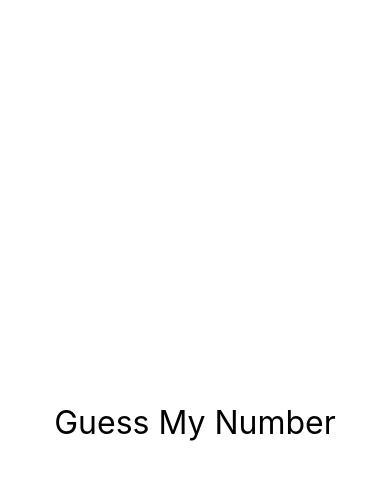
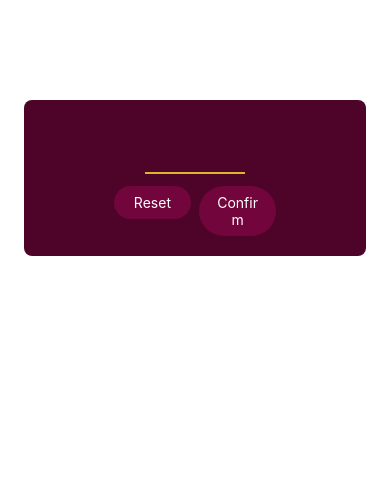
Before and after one commit to GustavoMen/GuessMyNumberApp, a React Native app: screen / in a window 390 px wide. Shown: the top 480 px of the page. Built offline with nearby package versions, Linux system fonts and the light colour scheme.

Commit message:
Custom Button done

```diff
--- a/App.js
+++ b/App.js
@@ -1,13 +1,8 @@
-import { StatusBar } from "expo-status-bar";
-import { StyleSheet, Text, View } from "react-native";
+import { StyleSheet } from "react-native";
+import StartGameScreen from "./screens/StartGameScreen";
 
 export default function App() {
-  return (
-    <View style={styles.container}>
-      <Text style={styles.text}>Guess My Number</Text>
-      <StatusBar style="auto" />
-    </View>
-  );
+  return <StartGameScreen />;
 }
 
 const styles = StyleSheet.create({
--- /dev/null
+++ b/components/PrimaryButton.js
@@ -0,0 +1,49 @@
+import { View, Text, Pressable, StyleSheet } from "react-native";
+
+function PrimaryButton({ children }) {
+  function pressHandler() {
+    console.log("Pressed!");
+  }
+
+  return (
+    <View style={styles.buttonOuterContainer}>
+      <Pressable
+        onPress={pressHandler}
+        android_ripple={{ color: "#640233" }}
+        style={({ pressed }) =>
+          pressed
+            ? [styles.buttonInnerContainer, styles.pressed]
+            : styles.buttonInnerContainer
+        }
+      >
+        <Text style={styles.buttonText}>{children}</Text>
+      </Pressable>
+    </View>
+  );
+}
+
+export default PrimaryButton;
+
+const styles = StyleSheet.create({
+  buttonOuterContainer: {
+    borderRadius: 28,
+    margin: 4,
+    overflow: "hidden",
+  },
+
+  buttonInnerContainer: {
+    backgroundColor: "#72063c",
+    paddingVertical: 8,
+    paddingHorizontal: 16,
+    elevation: 2,
+  },
+
+  buttonText: {
+    color: "#ffffff",
+    textAlign: "center",
+  },
+
+  pressed: {
+    opacity: 0.75,
+  },
+});
--- a/screens/StartGameScreen.js
+++ b/screens/StartGameScreen.js
@@ -1,11 +1,58 @@
-import { TextInput, View } from "react-native";
+import { TextInput, View, StyleSheet } from "react-native";
+import PrimaryButton from "../components/PrimaryButton";
 
 function StartGameScreen() {
   return (
-    <View>
-      <TextInput />
+    <View style={styles.inputContainer}>
+      <TextInput
+        style={styles.numberInput}
+        maxLength={3}
+        keyboardType={"number-pad"}
+      />
+      <View style={styles.buttonsContainer}>
+        <View style={styles.buttonContainer}>
+          <PrimaryButton>Reset</PrimaryButton>
+        </View>
+        <View style={styles.buttonContainer}>
+          <PrimaryButton>Confirm</PrimaryButton>
+        </View>
+      </View>
     </View>
   );
 }
 
 export default StartGameScreen;
+
+const styles = StyleSheet.create({
+  inputContainer: {
+    justifyContent: "center",
+    alignItems: "center",
+    marginTop: 100,
+    marginHorizontal: 24,
+    padding: 16,
+    backgroundColor: "#4e0329",
+    borderRadius: 8,
+    elevation: 14,
+    shadowColor: "black",
+  },
+
+  numberInput: {
+    height: 50,
+    fontSize: 32,
+    width: 100,
+    textAlign: "center",
+    borderBottomWidth: 2,
+    borderBottomColor: "#ddb52f",
+    color: "#ddb52f",
+    marginVertical: 8,
+    fontWeight: "bold",
+  },
+
+  buttonsContainer: {
+    flexDirection: "row",
+  },
+
+  buttonContainer: {
+    flex: 1,
+  },
+});
```
